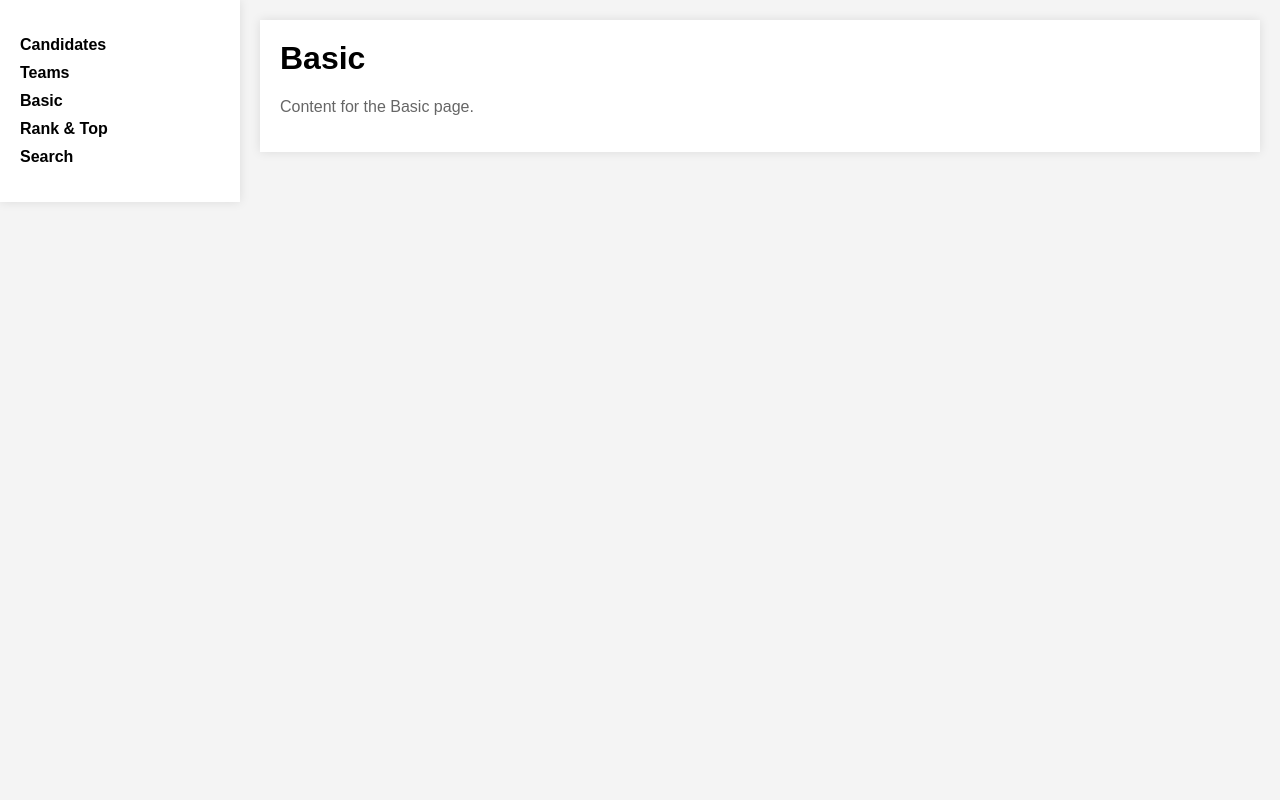
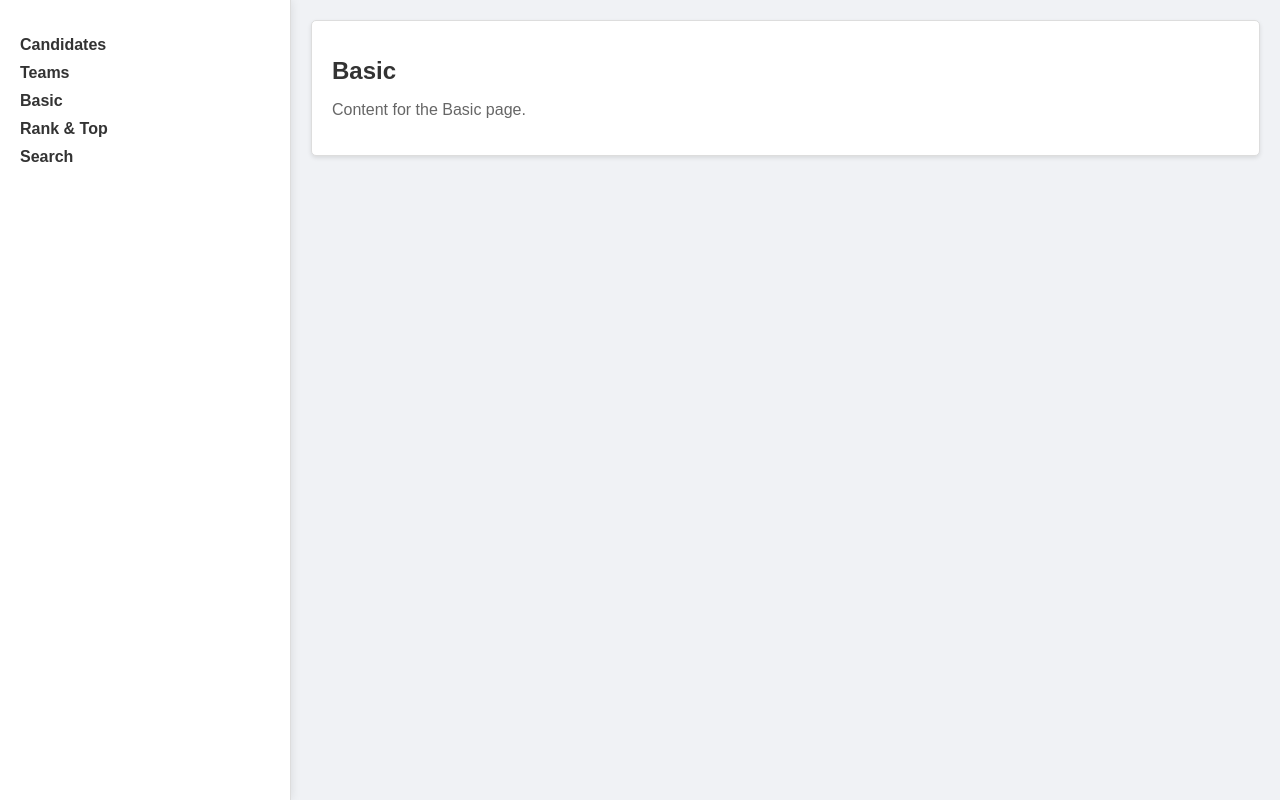
Before and after one commit to Javadamkd/art-fest-management, a Next.js app: page /basic in a window 1280 px wide. Built offline with nearby package versions, Linux system fonts and the light colour scheme.

Commit message:
Update global.css

```diff
--- a/styles/global.css
+++ b/styles/global.css
@@ -1,20 +1,55 @@
 /* styles/global.css */
+
 body {
   font-family: Arial, sans-serif;
-  background-color: #f4f4f4;
   margin: 0;
   padding: 0;
+  background-color: #f0f2f5;
 }
 
 .container {
   display: flex;
+  height: 100vh;
 }
 
 .sidebar {
-  width: 200px;
+  width: 250px;
   background-color: #fff;
+  border-right: 1px solid #ddd;
   padding: 20px;
   box-shadow: 0 0 10px rgba(0, 0, 0, 0.1);
+}
+
+.content {
+  flex: 1;
+  padding: 20px;
+}
+
+h1 {
+  font-size: 24px;
+  color: #333;
+}
+
+p {
+  font-size: 16px;
+  color: #666;
+}
+
+a {
+  text-decoration: none;
+  color: #0070f3;
+}
+
+a:hover {
+  text-decoration: underline;
+}
+
+.card {
+  background-color: #fff;
+  border: 1px solid #ddd;
+  padding: 20px;
+  border-radius: 5px;
+  box-shadow: 0 2px 4px rgba(0, 0, 0, 0.1);
 }
 
 .sidebar ul {
@@ -22,42 +57,15 @@ body {
   padding: 0;
 }
 
-.sidebar ul li {
+.sidebar li {
   margin-bottom: 10px;
 }
 
-.sidebar ul li a {
-  text-decoration: none;
-  color: #000;
+.sidebar a {
+  color: #333;
   font-weight: bold;
 }
 
-.content {
-  flex: 1;
-  padding: 20px;
+.sidebar a:hover {
+  color: #0070f3;
 }
-
-.card {
-  background-color: #fff;
-  padding: 20px;
-  box-shadow: 0 0 10px rgba(0, 0, 0, 0.1);
-  margin-bottom: 20px;
-}
-
-.card h1 {
-  margin-top: 0;
-}
-
-.card p {
-  color: #666;
-}
-
-.download-button {
-  display: inline-block;
-  padding: 10px 20px;
-  background-color: #0070f3;
-  color: #fff;
-  text-decoration: none;
-  border-radius: 5px;
-  margin-top: 20px;
-}
```
